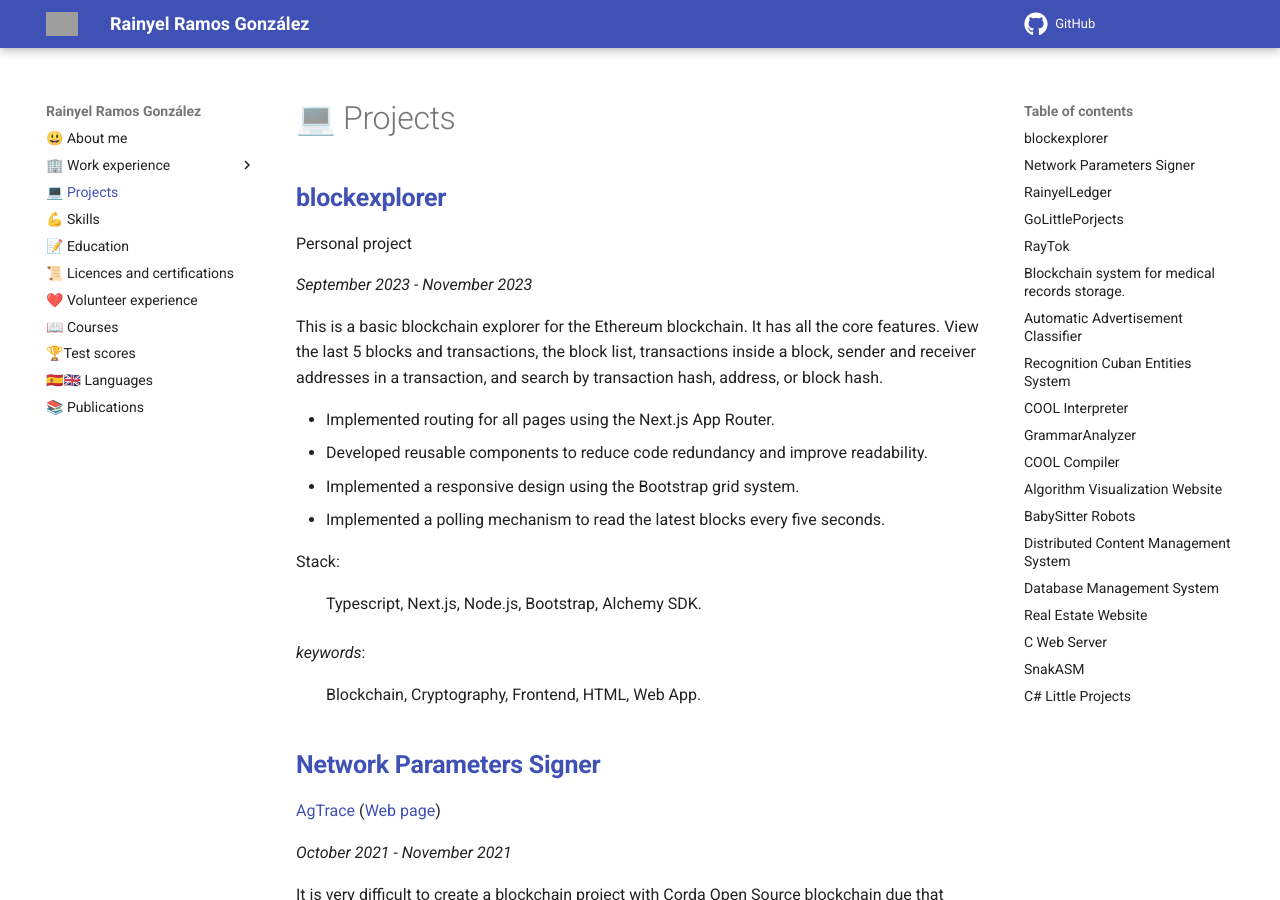
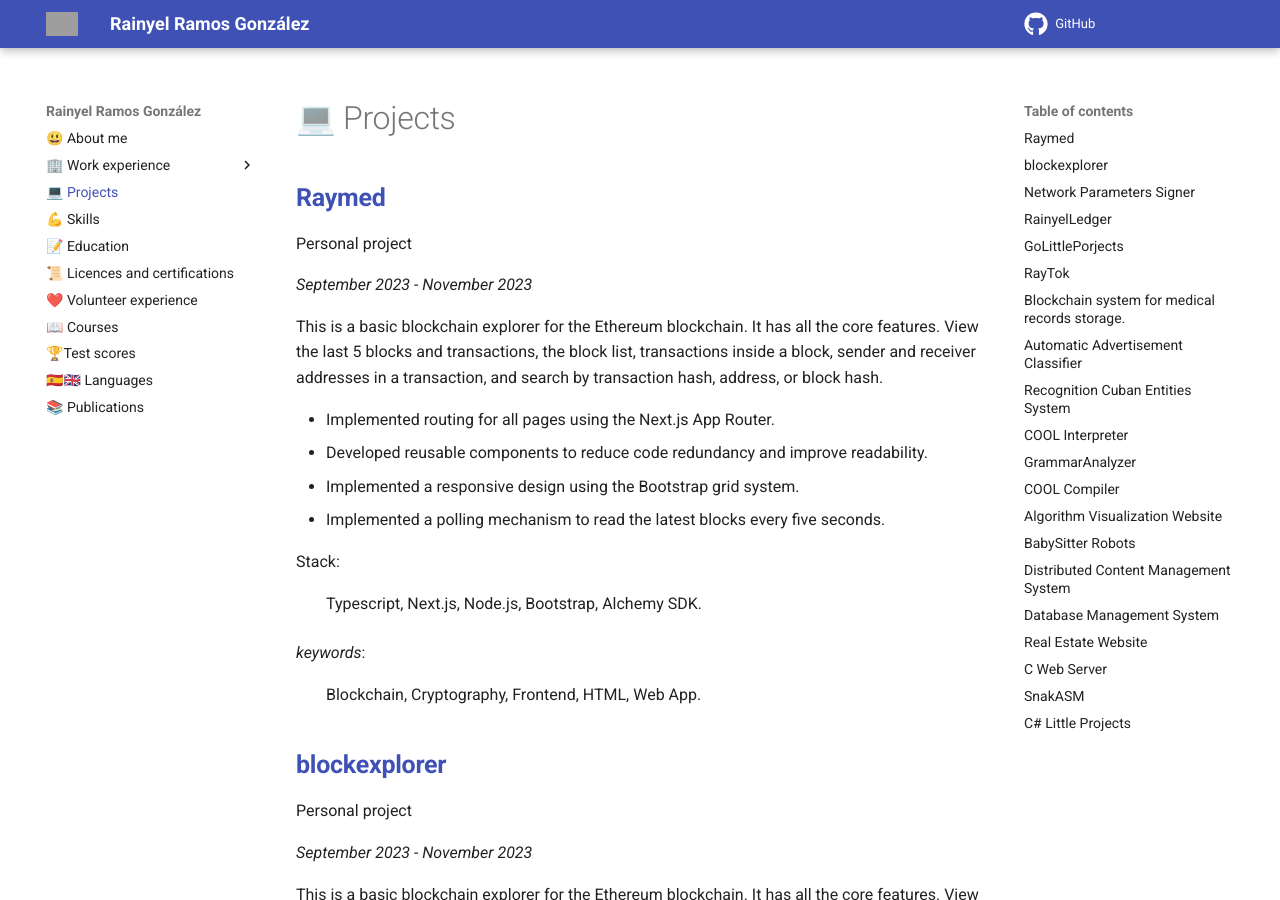
Before and after one commit to rayniel95/rayniel95.github.io, an MkDocs documentation site: the page built from docs/projects/projects.md, in a window 1280 px wide and 900 px high. Built offline with MkDocs 1.6.1 and Material for MkDocs 9.7.7, drawn with Linux system fonts in a browser that asks for light colours; grey boxes are pictures that could not be loaded.

Commit message:
docs(projects): add Raymed project description

```diff
--- a/docs/projects/projects.md
+++ b/docs/projects/projects.md
@@ -1,3 +1,22 @@
+## [**Raymed**](https://rayniel95.github.io/raymed/)
+
+Personal project
+
+*September 2023 - November 2023*
+
+This is a basic blockchain explorer for the Ethereum blockchain. It has all the core features. View the last 5 blocks and transactions, the block list, transactions inside a block, sender and receiver addresses in a transaction, and search by transaction hash, address, or block hash.
+
+- Implemented routing for all pages using the Next.js App Router.
+- Developed reusable components to reduce code redundancy and improve readability.
+- Implemented a responsive design using the Bootstrap grid system.
+- Implemented a polling mechanism to read the latest blocks every five seconds.
+
+Stack:
+: Typescript, Next.js, Node.js, Bootstrap, Alchemy SDK.
+
+*keywords*:
+: Blockchain, Cryptography, Frontend, HTML, Web App.
+
 ## [**blockexplorer**](https://rayniel95.github.io/blockexplorer/)
 
 Personal project
```
